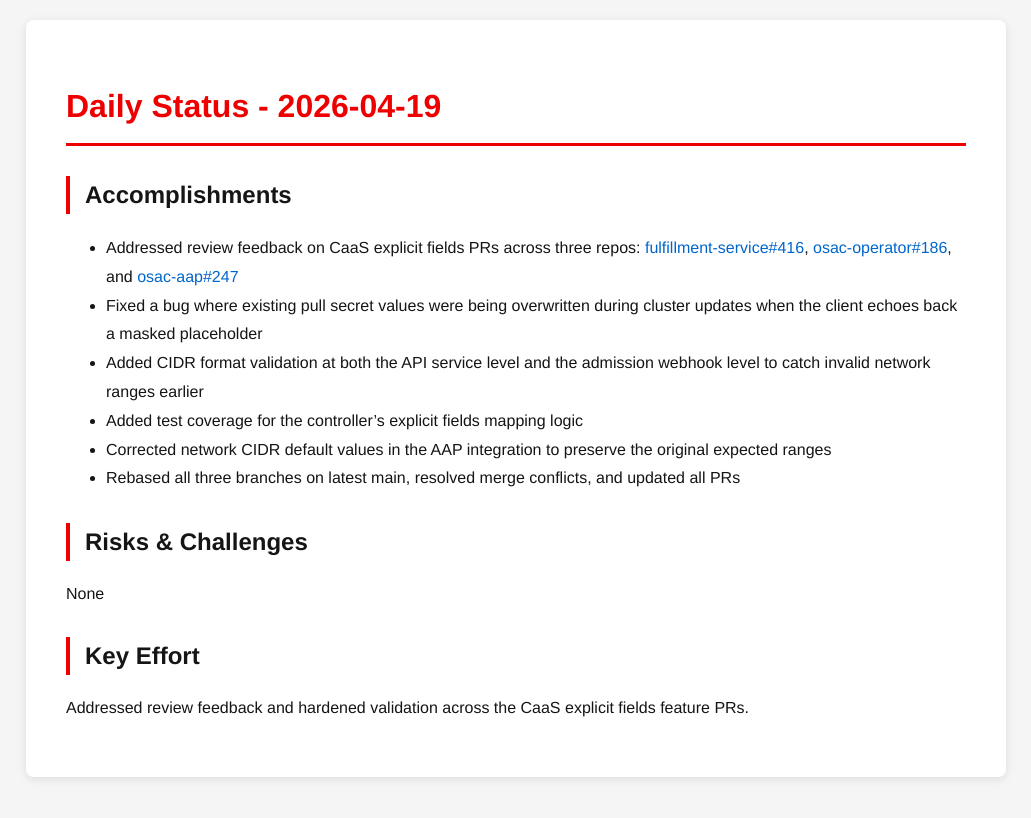
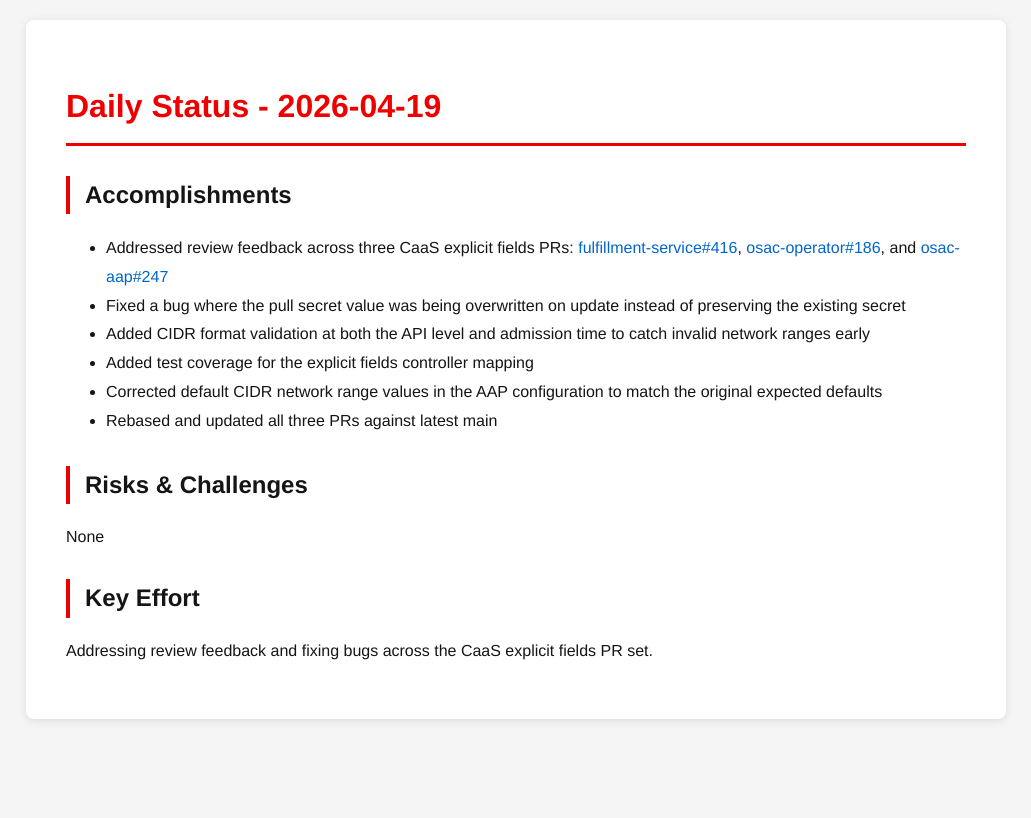
Before and after one commit to tzvatot/daily-status, a Jekyll site: the page built from 2026-04-19.md, in a window 1280 px wide. Shown: the top 818 px of the page, without its empty margins (124-1155 px from the left). Built offline with Jekyll 4.4.1, drawn with Linux system fonts in a browser that asks for light colours.

Commit message:
Daily status update - 2026-04-19

```diff
--- a/2026-04-19.md
+++ b/2026-04-19.md
@@ -7,15 +7,15 @@
 # Daily Status - 2026-04-19
 
 ## Accomplishments
-- Addressed review feedback on CaaS explicit fields PRs across three repos: [fulfillment-service#416](https://github.com/osac-project/fulfillment-service/pull/416), [osac-operator#186](https://github.com/osac-project/osac-operator/pull/186), and [osac-aap#247](https://github.com/osac-project/osac-aap/pull/247)
-- Fixed a bug where existing pull secret values were being overwritten during cluster updates when the client echoes back a masked placeholder
-- Added CIDR format validation at both the API service level and the admission webhook level to catch invalid network ranges earlier
-- Added test coverage for the controller's explicit fields mapping logic
-- Corrected network CIDR default values in the AAP integration to preserve the original expected ranges
-- Rebased all three branches on latest main, resolved merge conflicts, and updated all PRs
+- Addressed review feedback across three CaaS explicit fields PRs: [fulfillment-service#416](https://github.com/osac-project/fulfillment-service/pull/416), [osac-operator#186](https://github.com/osac-project/osac-operator/pull/186), and [osac-aap#247](https://github.com/osac-project/osac-aap/pull/247)
+- Fixed a bug where the pull secret value was being overwritten on update instead of preserving the existing secret
+- Added CIDR format validation at both the API level and admission time to catch invalid network ranges early
+- Added test coverage for the explicit fields controller mapping
+- Corrected default CIDR network range values in the AAP configuration to match the original expected defaults
+- Rebased and updated all three PRs against latest main
 
 ## Risks & Challenges
 None
 
 ## Key Effort
-Addressed review feedback and hardened validation across the CaaS explicit fields feature PRs.
+Addressing review feedback and fixing bugs across the CaaS explicit fields PR set.
```
